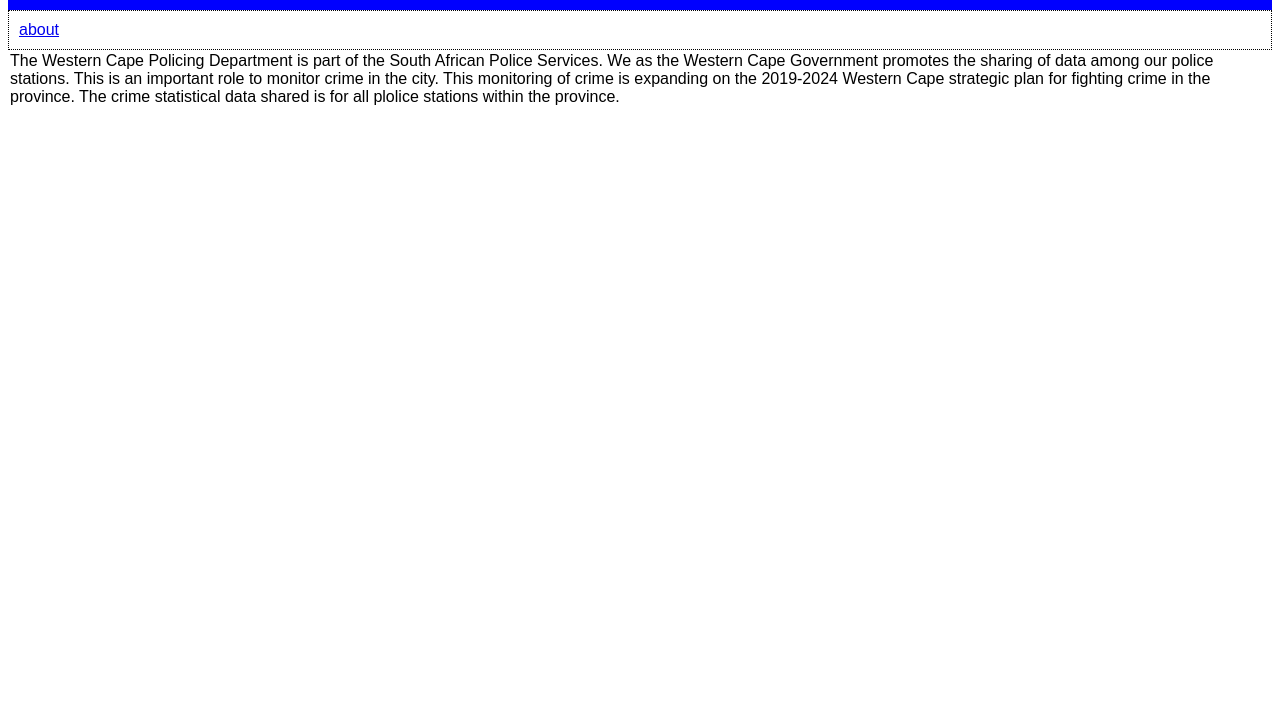
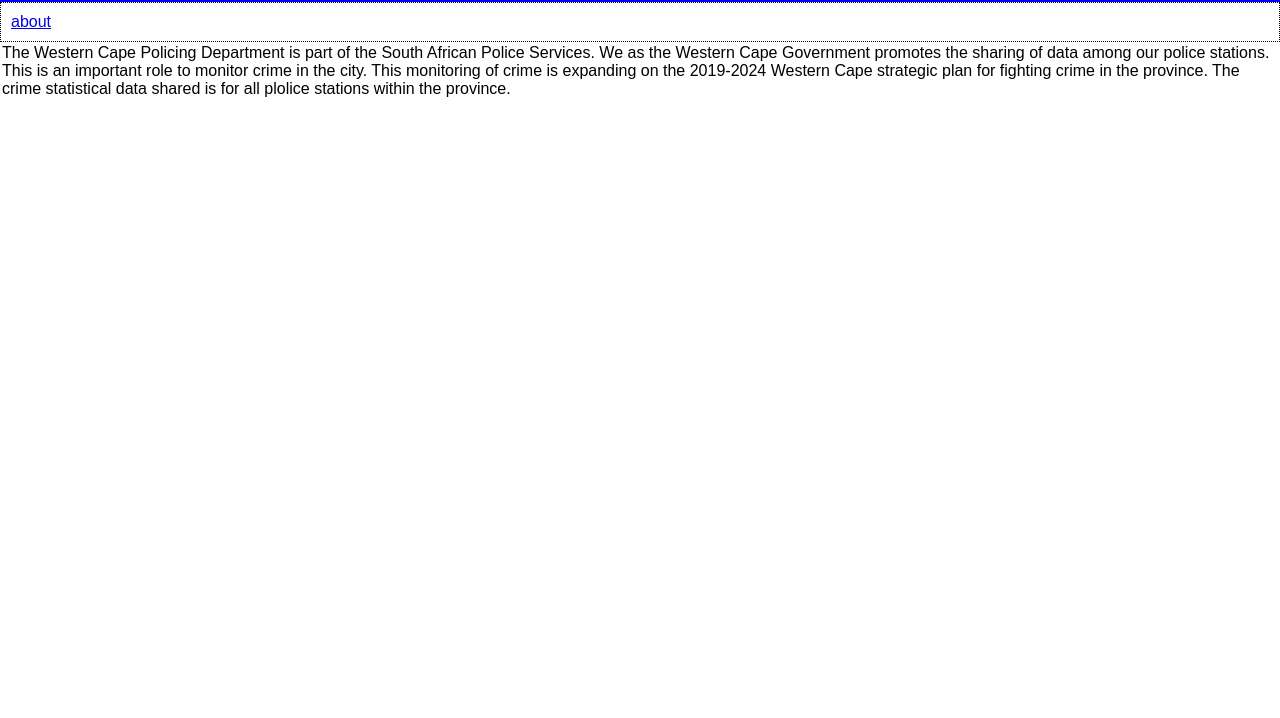
Before and after one commit to mthnja014/about, a plain HTML site: page index.html in a window 1280 px wide. Shown: the part 82-800 px from the top of the page. Drawn offline with Linux system fonts and the light colour scheme.

Commit message:
Update index.html

```diff
--- a/index.html
+++ b/index.html
@@ -14,6 +14,10 @@
 			background-color: none;
 			}
 	#content {
+			leftmargin: 0;
+			topmargin: 0;
+			marginwidth: 0;
+			marginheight: 0;
 			padding: 2px;
 			font-family: Arial;
 			background-image: url("R.jpg");
@@ -31,7 +35,8 @@
 
 	</style>
 </head>
-
+<body bgcolor="#FFFFFF" leftmargin="0" topmargin="0" marginwidth="0"
+     marginheight="0">
 <body>
 <div id="banner">
 	<h1>Western Cape SAPS SDI</h1>
```
